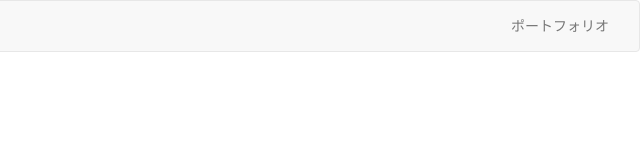
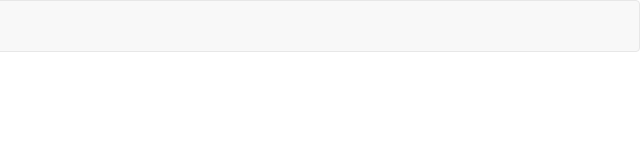
Before and after one commit to snnrk/snnrk.github.io, a plain HTML site: page index.html in a window 1280 px wide. Shown: the full height of the page, 640-1280 px from the left. Drawn offline with nearby package versions, Linux system fonts and the light colour scheme.

Commit message:
modified index

```diff
--- a/index.html
+++ b/index.html
@@ -27,7 +27,6 @@
           </div>
           <div class="collapse navbar-collapse" id="site-menu">
             <ul class="nav navbar-nav navbar-right">
-              <li><a href="portfolio.html">ポートフォリオ</a></li>
             </ul>
           </div>
         </div>
```
